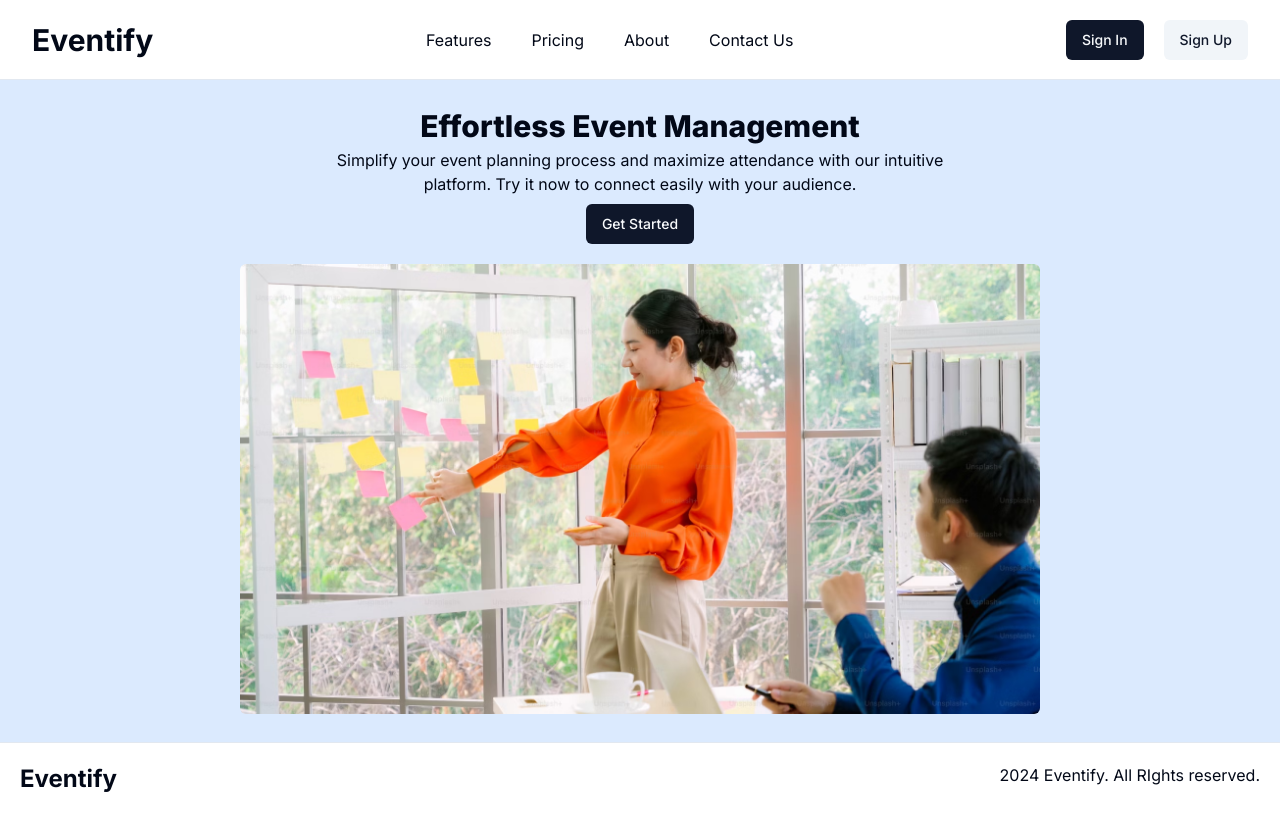
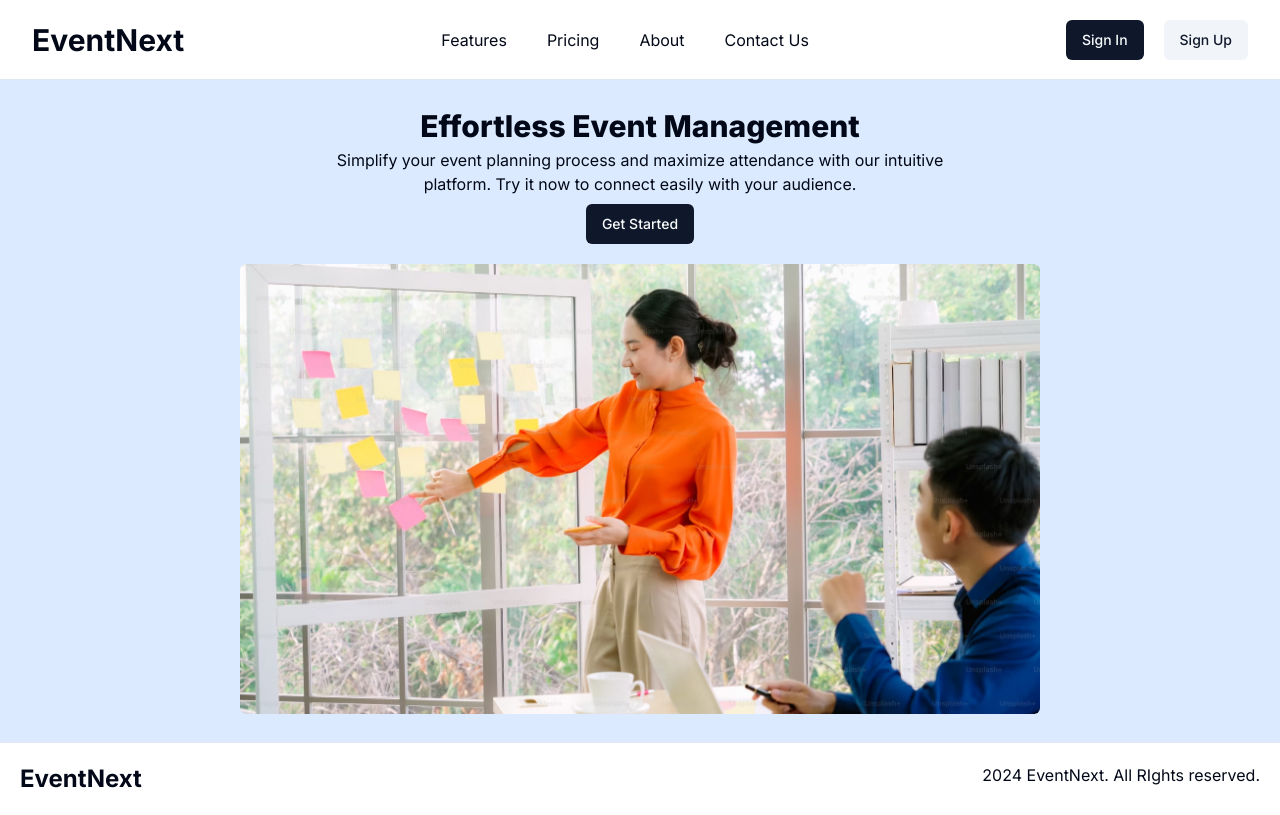
Before and after one commit to kiojoel/eventify, a Next.js app: page / in a window 1280 px wide. Built offline with nearby package versions, Linux system fonts and the light colour scheme; no server answers.

Commit message:
add database

```diff
--- a/app/components/Footer.tsx
+++ b/app/components/Footer.tsx
@@ -5,11 +5,11 @@ export function Footer() {
     <footer className="flex container justify-between sm:flex-row p-5 text-center gap-4 border-t">
       <div className="">
         <Link href="/" className="font-bold text-2xl">
-          Eventify
+          EventNext
         </Link>
       </div>
       <p className="">
-        {new Date().getFullYear()} Eventify. All RIghts reserved.
+        {new Date().getFullYear()} EventNext. All RIghts reserved.
       </p>
     </footer>
   );
--- a/app/components/Navbar.tsx
+++ b/app/components/Navbar.tsx
@@ -25,7 +25,7 @@ export async function Navbar() {
     <nav className="border-b bg-background h-[10vh] flex items-center sticky top-0 z-0">
       <div className="container flex items-center justify-between">
         <Link href="/" className="font-bold text-3xl">
-          Eventify
+          EventNext
         </Link>
 
         <div className="hidden lg:flex ">
@@ -100,7 +100,7 @@ export async function Navbar() {
                   <SheetHeader>
                     <SheetTitle>
                       <Link href="/" className="font-bold text-2xl">
-                        Eventify
+                        EventNext
                       </Link>
                     </SheetTitle>
                     <Separator />
--- a/app/dashboard/layout.tsx
+++ b/app/dashboard/layout.tsx
@@ -2,6 +2,41 @@ import { ReactNode } from "react";
 import { DashboardNav } from "../components/DashboardNav";
 import { getKindeServerSession } from "@kinde-oss/kinde-auth-nextjs/server";
 import { redirect } from "next/navigation";
+import prisma from "../lib/db";
+
+async function getData({
+  email,
+  id,
+  firstName,
+  lastName,
+  profileImage,
+}: {
+  email: string;
+  id: string;
+  firstName: string | undefined | null;
+  lastName: string | undefined | null;
+  profileImage: string | undefined | null;
+}) {
+  const user = await prisma.user.findUnique({
+    where: {
+      id: id,
+    },
+    select: {
+      id: true,
+      stripeCustomerId: true,
+    },
+  });
+  if (!user) {
+    const name = `${firstName ?? ""} ${lastName ?? ""}`;
+    await prisma.user.create({
+      data: {
+        id: id,
+        email: email,
+        name: name,
+      },
+    });
+  }
+}
 
 export default async function DashboardLayout({
   children,
@@ -13,6 +48,13 @@ export default async function DashboardLayout({
   if (!user) {
     return redirect("/");
   }
+  await getData({
+    email: user.email as string,
+    firstName: user.given_name as string,
+    id: user.id as string,
+    lastName: user.family_name as string,
+    profileImage: user.picture,
+  });
   return (
     <div className="flex flex-col space-y-6 mt-10">
       <div className="container grid flex-1 gap-12 md:grid-cols-[200px_1fr]">
--- a/app/layout.tsx
+++ b/app/layout.tsx
@@ -7,7 +7,7 @@ import { Footer } from "./components/Footer";
 const inter = Inter({ subsets: ["latin"] });
 
 export const metadata: Metadata = {
-  title: "Eventify",
+  title: "EventNext",
   description: "Create events and reach more people",
 };
 
```
